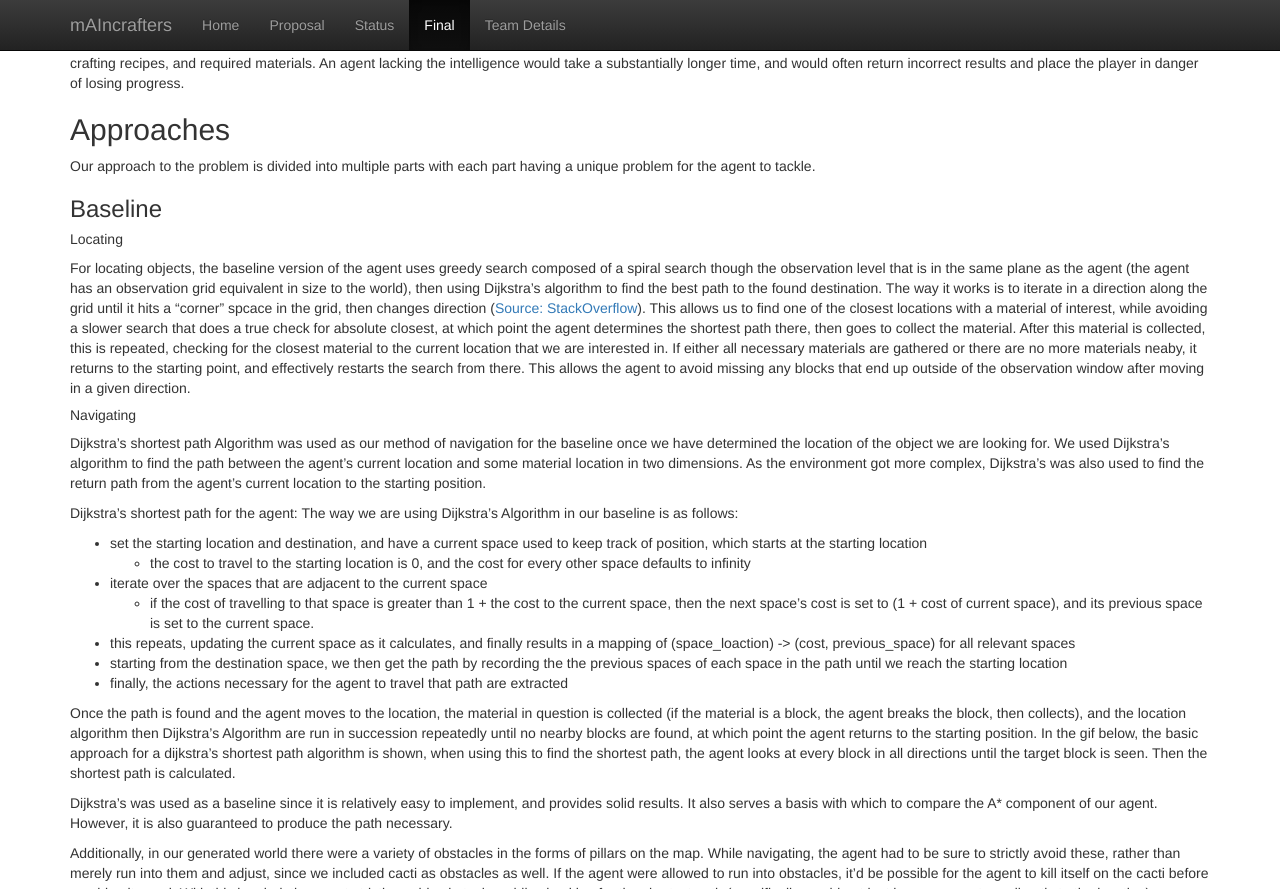
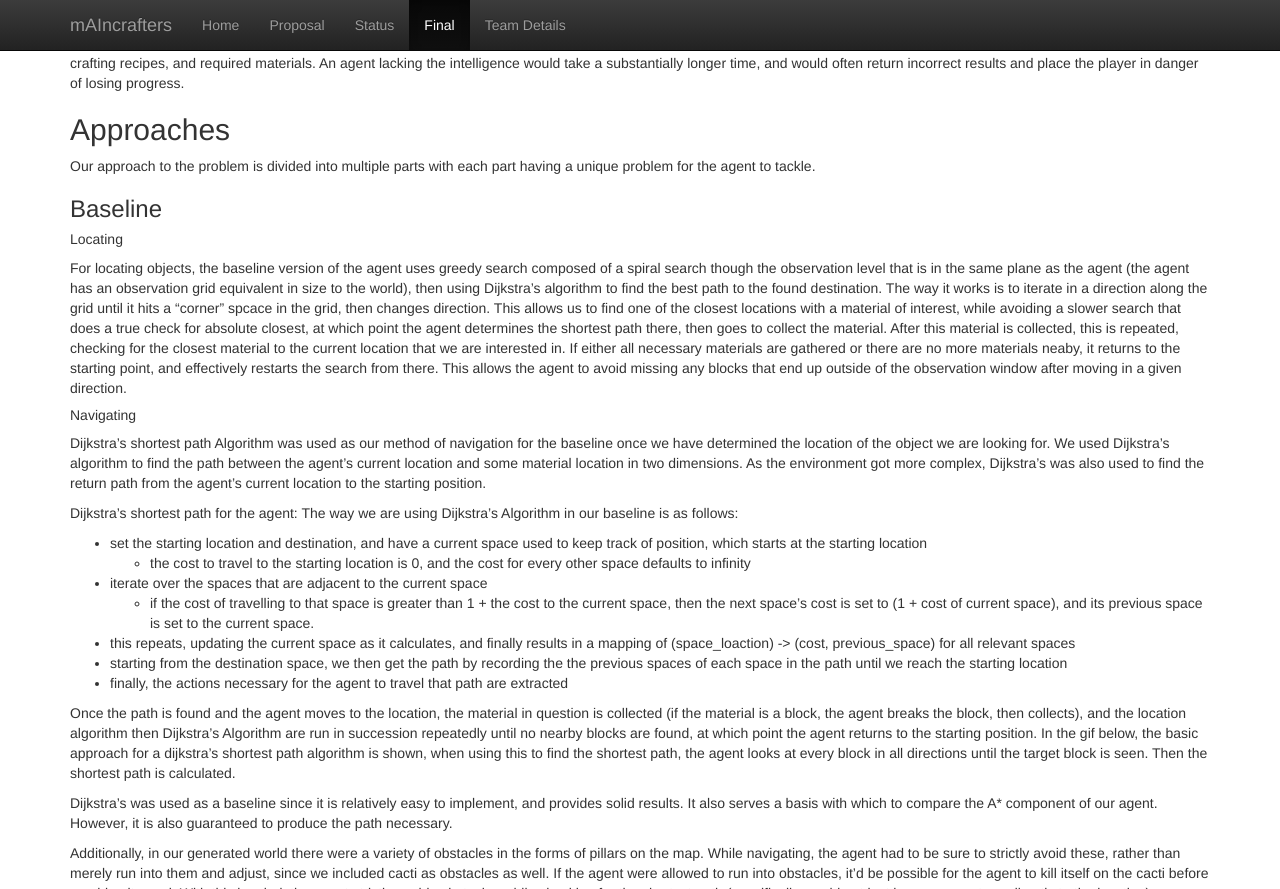
Before and after one commit to dheyay/mAIncrafters, a Jekyll site: the page built from docs/final.md, in a window 1280 px wide and 900 px high, scrolled down 1211 px, cut to the strip 0-889 px from the top of the window. Built offline with Jekyll 4.4.1, drawn with Linux system fonts in a browser that asks for light colours; some of the changed lines change nothing that is shown; some of the changed text lies outside the part shown.

Commit message:
Update final.md

```diff
--- a/docs/final.md
+++ b/docs/final.md
@@ -23,7 +23,7 @@
 ### Baseline
 
 ##### Locating
-For locating objects, the baseline version of the agent uses greedy search composed of a spiral search though the observation level that is in the same plane as the agent (the agent has an observation grid equivalent in size to the world), then using Dijkstra's algorithm to find the best path to the found destination. The way it works is to iterate in a direction along the grid until it hits a "corner" spcace in the grid, then changes direction ([Source: StackOverflow](https://stackoverflow.com/questions/398299/looping-in-a-spiral)). This allows us to find one of the closest locations with a material of interest, while avoiding a slower search that does a true check for absolute closest, at which point the agent determines the shortest path there, then goes to collect the material. After this material is collected, this is repeated, checking for the closest material to the current location that we are interested in. If either all necessary materials are gathered or there are no more materials neaby, it returns to the starting point, and effectively restarts the search from there. This allows the agent to avoid missing any blocks that end up outside of the observation window after moving in a given direction.
+For locating objects, the baseline version of the agent uses greedy search composed of a spiral search though the observation level that is in the same plane as the agent (the agent has an observation grid equivalent in size to the world), then using Dijkstra's algorithm to find the best path to the found destination. The way it works is to iterate in a direction along the grid until it hits a "corner" spcace in the grid, then changes direction. This allows us to find one of the closest locations with a material of interest, while avoiding a slower search that does a true check for absolute closest, at which point the agent determines the shortest path there, then goes to collect the material. After this material is collected, this is repeated, checking for the closest material to the current location that we are interested in. If either all necessary materials are gathered or there are no more materials neaby, it returns to the starting point, and effectively restarts the search from there. This allows the agent to avoid missing any blocks that end up outside of the observation window after moving in a given direction.
 
 
 ##### Navigating
@@ -184,6 +184,16 @@
   <img src="https://user-images.githubusercontent.com/43485198/111568536-2d342600-875e-11eb-8ded-1a7acd223d38.jpg" width="400" height="235">
 </p>
 
-After it's search, it only found enough materials to craft the ladder, crafting table and the redstone torch. Due to lack of materials the sword could not be crafted. This highlights the accuracy of the agent in terms of what needs to be crafted and how many elements are available in the environment.
+After it's search, it only found enough materials to craft the ladder, crafting table and the redstone torch. Due to lack of materials the sword could not be crafted. This highlights the accuracy of the agent in terms of what needs to be crafted and how many elements are available in the environment. In the cases where sufficient material is available, the agent manages to craft all the desired items with high accuracy. Of the 20 test runs shown in the time graph, none had any issues crafting all items.
 
-In the cases where all material is available, the agent manages to craft all the desired items with high accuracy, with little to no errors. Of the 20 test runs shown in the time graph, none had any issues crafting all items.
+## References
+
+Spiral Search: https://stackoverflow.com/questions/398299/looping-in-a-spiral
+
+Dijkstra's Algorithm: https://en.wikipedia.org/wiki/Dijkstra%27s_algorithm
+
+A* Algorithm: https://en.wikipedia.org/wiki/A*_search_algorithm
+
+Crafting items: https://github.com/microsoft/malmo
+
+All images used in the report and project website are screen captures from the actual project.
```
